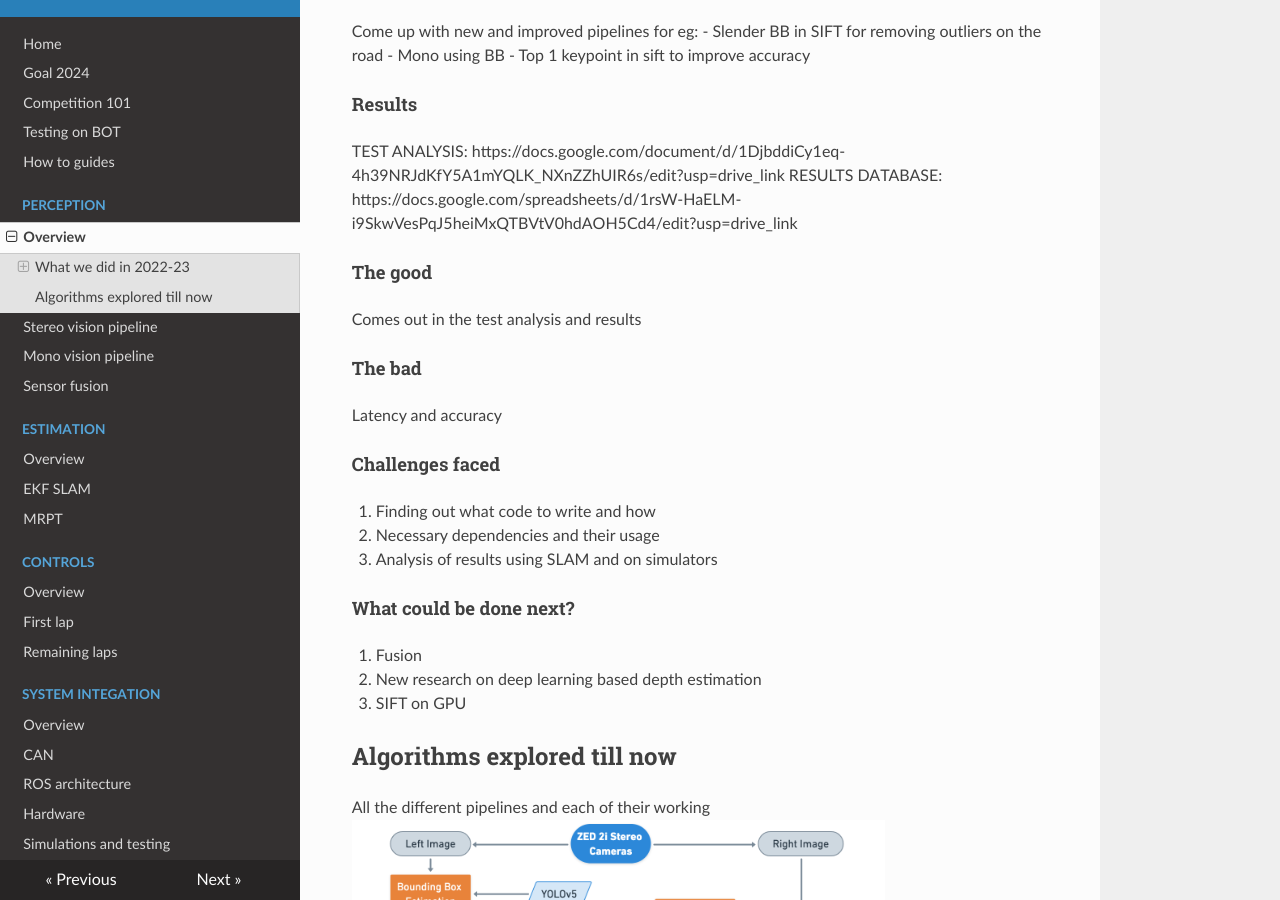
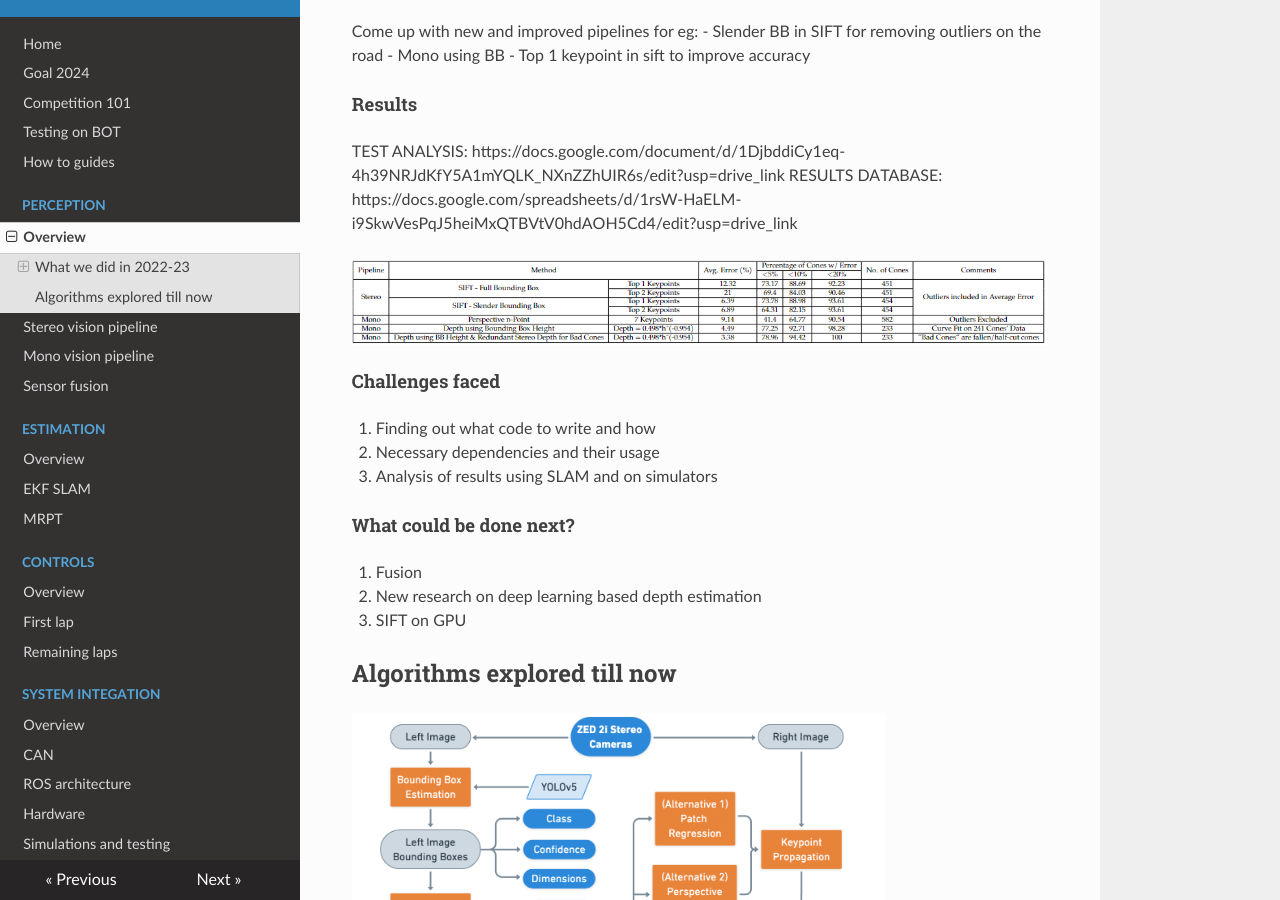
Before and after one commit to IITB-Racing/team-wiki, an MkDocs documentation site: the page built from docs/perception/overview.md, in a window 1280 px wide and 900 px high, scrolled down 1036 px. Built offline with MkDocs 1.6.1, drawn with Linux system fonts in a browser that asks for light colours; nearby versions of some CDN libraries.

Commit message:
perception

```diff
--- a/docs/perception/overview.md
+++ b/docs/perception/overview.md
@@ -56,12 +56,7 @@ for eg:
 TEST ANALYSIS: https://docs.google.com/document/d/1DjbddiCy1eq-4h39NRJdKfY5A1mYQLK_NXnZZhUIR6s/edit?usp=drive_link
 RESULTS DATABASE: https://docs.google.com/spreadsheets/d/1rsW-HaELM-i9SkwVesPqJ5heiMxQTBVtV0hdAOH5Cd4/edit?usp=drive_link
 
-
-#### The good
-Comes out in the test analysis and results
-
-#### The bad
-Latency and accuracy
+![Alt text](image-1.png)
 
 #### Challenges faced
 1. Finding out what code to write and how
@@ -74,5 +69,5 @@ Latency and accuracy
 3. SIFT on GPU
 
 ## Algorithms explored till now
-All the different pipelines and each of their working
+<!-- All the different pipelines and each of their working -->
 ![Alt text](image.png)
```
Also changed, not shown: docs/perception/image-1.png (added).
